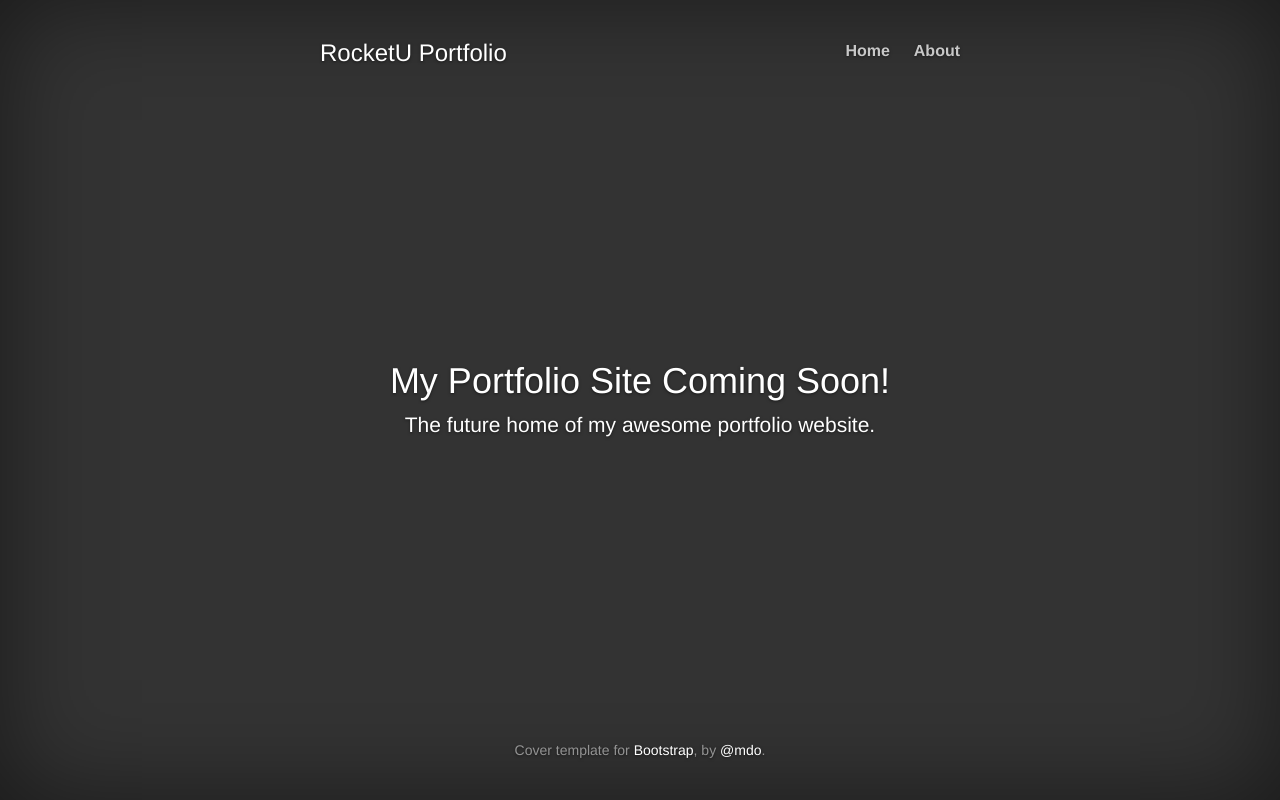
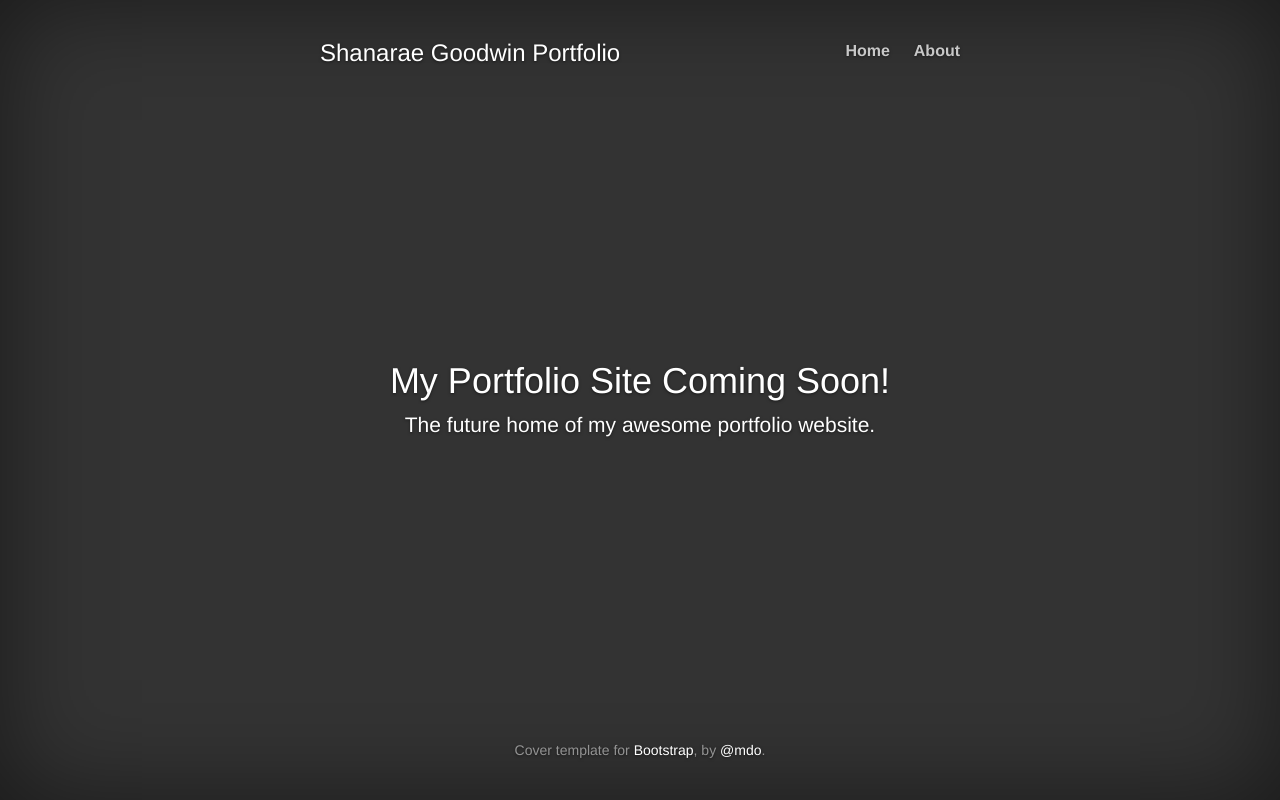
Before and after one commit to shanarae/portfolio, a plain HTML site: page index.html in a window 1280 px wide. Drawn offline with nearby package versions, Linux system fonts and the light colour scheme.

Commit message:
Personalized

```diff
--- a/index.html
+++ b/index.html
@@ -5,7 +5,7 @@
     <meta http-equiv="X-UA-Compatible" content="IE=edge">
     <meta name="viewport" content="width=device-width, initial-scale=1">
 
-    <title>RocketU Portfolio</title>
+    <title>Shanarae Goodwin Portfolio</title>
 
     <!-- Bootstrap core CSS -->
     <link href="css/bootstrap.min.css" rel="stylesheet">
@@ -30,7 +30,7 @@
 
             <div class="masthead clearfix">
                 <div class="inner">
-                    <h3 class="masthead-brand">RocketU Portfolio</h3>
+                    <h3 class="masthead-brand">Shanarae Goodwin Portfolio</h3>
                     <ul class="nav masthead-nav">
                         <li><a href="#">Home</a></li>
                         <li><a href="#">About</a></li>
```
Also changed, not shown: 1 other file.
